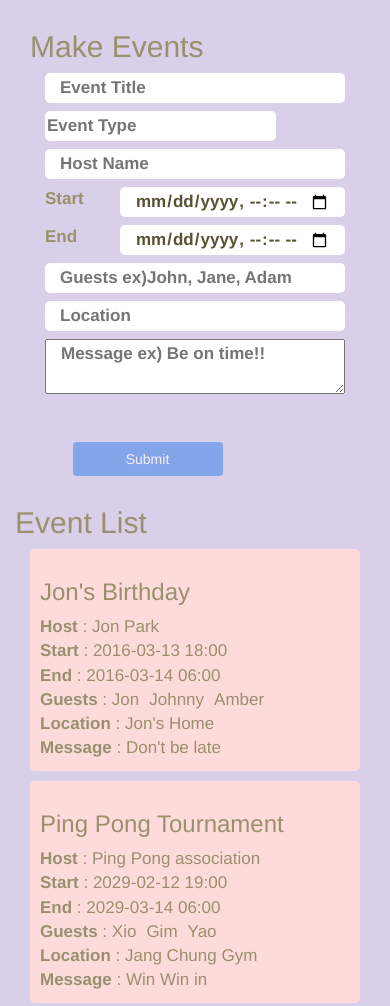
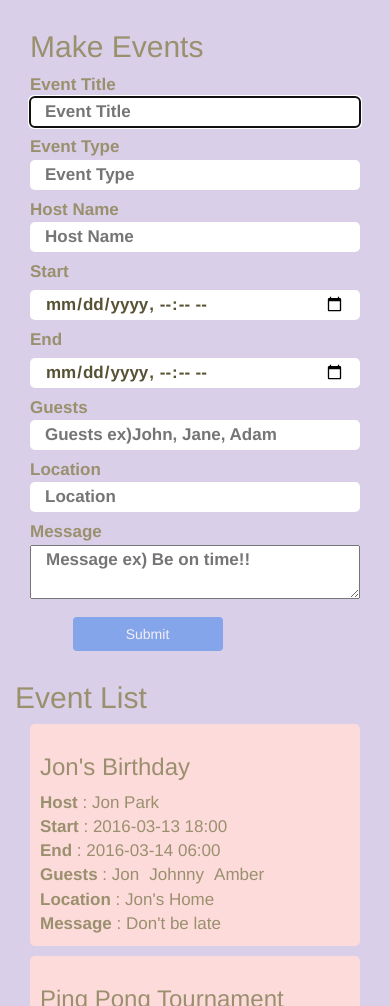
Before and after one commit to wookiecookie87/Event-Planner, a plain HTML site: page index.html at #!/make_plan in a window 390 px wide. Shown: the top 1006 px of the page. Drawn offline with nearby package versions, Linux system fonts and the light colour scheme; some packages are replaced by stand-ins of ours; a script that the page names is missing.

Commit message:
almost done

```diff
--- a/js/angular/ng_controller.js
+++ b/js/angular/ng_controller.js
@@ -12,8 +12,8 @@ angular.module("EventPlanner")
 				{name : "Jon's Birthday",
 				type : "Birthday Event",
 				host : "Jon Park",
-				start : "2016-03-13 18:00",
-				end : "2016-03-14 06:00",
+				start_date : "2016-03-13 18:00",
+				end_date : "2016-03-14 06:00",
 				guests : ["Jon", "Johnny", "Amber"],
 				location : "Jon's Home",
 				message : "Don't be late"
@@ -21,8 +21,8 @@ angular.module("EventPlanner")
 				{name : "Ping Pong Tournament",
 				type : "Sports Event",
 				host : "Ping Pong association",
-				start : "2029-02-12 19:00",
-				end : "2029-03-14 06:00",
+				start_date : "2029-02-12 19:00",
+				end_date : "2029-03-14 06:00",
 				guests : ["Xio", "Gim", "Yao"],
 				location : "Jang Chung Gym",
 				message : "Win Win in"
@@ -30,8 +30,8 @@ angular.module("EventPlanner")
 				{name : "Graduation",
 				type : "Academic Event",
 				host : "Fordham Unviersity",
-				start : "2013-05-10 18:00",
-				end : "2013-05-11 18:00",
+				start_date : "2013-05-10 18:00",
+				end_date : "2013-05-11 18:00",
 				guests : ["Luigi", "Johnny", "deven"],
 				location : "Fordham Unviersity Rose Hill",
 				message : "Congrats"
@@ -41,16 +41,29 @@ angular.module("EventPlanner")
 			self.createEvent = function(){
 				//alert("!23123123");
 				var guests = self.event.guests;
+				if(guests){
 					var guest_arr = guests.split(",");
 					var guest = [];
 					guest_arr.forEach(function(guests){
 						alert(guests);
 						guest.push(guests.trim());
 					});
+				}
+
+				self.event.start_date = setDateFormat(self.event.start);
+				self.event.end_date = setDateFormat(self.event.end);
+				self.event.guests = guest;
+				self.events.push(self.event);
+				self.event = null;
+			};
 
 
-				self.event.guests = guest;
 
-				self.events.push(self.event);
-			};
+			function setDateFormat(date){
+				var ISOdate = date.toISOString();
+				var date_arr = ISOdate.replace("T", " ").split(".");
+				console.log(date_arr);
+				return date_arr[0].slice(0, -3);
+
+			}
 		}]);
--- a/js/angular/ng_directive.js
+++ b/js/angular/ng_directive.js
@@ -9,8 +9,10 @@ angular.module("EventPlanner")
 
 					if(!viewValue || !comparisonModel){
 					// It's valid because we have nothing to compare against
+
+						console.log("true!!!!1");
 						ctrl.$setValidity("lowerThan", true);
-					}
+					}else {
 						if (comparisonModel) {
 							var to = comparisonModel.split("T");
 							t = new Date(to[0]+" "+to[1]); //new Date(to);
@@ -21,6 +23,7 @@ angular.module("EventPlanner")
 						}
 
 						ctrl.$setValidity("lowerThan", Date.parse(t) > Date.parse(f));
+					}
 			// It's valid if model is lower than the model we're comparing against
 					return viewValue;
 				};
--- a/sass/style.scss
+++ b/sass/style.scss
@@ -87,6 +87,11 @@ body {
 		margin-top: 10px;
 	}
 
+	.warn {
+		font-size: 12px;
+		color: $error-color;
+	}
+
 }
 
 .show-event {
@@ -102,4 +107,6 @@ body {
 			margin-right: 10px;
 		}
 	}
+
+
 }
--- a/template/create_event.html
+++ b/template/create_event.html
@@ -2,15 +2,18 @@
 
 	<form ng-submit="eventCtrl.createEvent()" name="eventForm" class="col-xs-12 col-md-6 col-lg-6 make-event">
 	<h2>Make Events</h2>
-		<label for="event-title" class="col-xs-12">
+		<label for="event-title" class="col-xs-12 no-padding">
+			<div class="col-xs-12 col-sm-12 col-md-3 col-md-3 no-padding">Event Title</div>
 			<div class="col-xs-12 col-sm-12 col-md-9 col-lg-9 no-padding">
-				<input type="text" class="col-xs-12" name="event-title" ng-model="eventCtrl.event.name" id="event-title"  placeholder="Event Title" required>
+				<input type="text" class="col-xs-12" name="event-title" ng-model="eventCtrl.event.name" id="event-title"  placeholder="Event Title" required autofocus>
 			</div>
-			<span class="error col-xs-12 col-sm-12 col-md-3 col-lg-3" ng-show="eventForm.event-title.$error.required">This field is required</span>
+			<span class="error col-xs-12" ng-show="eventForm.event-title.$error.required">This field is required</span>
 		</label>
-		<label for="event-type" class="col-xs-12 ">
+		<label for="event-type" class="col-xs-12 no-padding">
+			<div class="col-xs-12 col-sm-12 col-md-3 col-md-3 no-padding">Event Type</div>
 			<div class="col-xs-12 col-sm-12 col-md-9 col-lg-9 no-padding">
-				<input list="event-type" name="event-type" id="event-type" ng-model="eventCtrl.event.type" placeholder="Event Type" required>
+
+				<input class="col-xs-12" list="event-type" name="event-type" id="event-type" ng-model="eventCtrl.event.type" placeholder="Event Type" required>
 				<datalist id="event-type">
 					<option value="Birthday Event">Birthday Event</option>
 					<option value="Sports Event">Sports Event</option>
@@ -20,44 +23,48 @@
 			</div>
 			<span class="col-xs-12 col-sm-12 col-md-3 col-lg-3" ng-show="eventForm.event-type.$error.required">This field is required</span>
 		</label>
-		<label for="" class="col-xs-12">
+		<label for="event-host" class="col-xs-12 no-padding">
+			<div class="col-xs-12 col-sm-12 col-md-3 col-md-3 no-padding">Host Name</div>
 			<div class="col-xs-12 col-sm-12 col-md-9 col-lg-9 no-padding">
-				<input type="text" name="event-host" ng-model="eventCtrl.event.host" class="col-xs-12" placeholder="Host Name" required>
+				<input type="text" name="event-host" id="event-host" ng-model="eventCtrl.event.host" class="col-xs-12" placeholder="Host Name" required autocomplete="name">
 			</div>
 		</label>
-		<label for="host" class="col-xs-12 col-sm-12 col-md-5 col-lg-5">
-
-			<span class="col-xs-3 col-sm-3 col-md-2 col-lg-2 no-padding">Start</span>
-			<div class="col-xs-9 col-sm-9 col-md-8 col-lg-8 no-padding">
-				<input type="datetime-local" name="start" class="col-xs-12" name="event-start" ng-model="eventCtrl.event.start" lower-than="{{eventCtrl.event.end}}" required/>
+		<label for="start" class="col-xs-12 no-padding">
+			<span class="col-xs-12 col-sm-12 col-md-3 col-md-3 no-padding">Start</span>
+			<div class="col-xs-12 col-sm-12 col-md-9 col-lg-9 no-padding">
+				<input type="datetime-local" name="start" id="start" class="col-xs-12" name="event-start" ng-model="eventCtrl.event.start" lower-than="{{eventCtrl.event.end}}" required/>
    			 </div>
-			<span class="col-xs-12" ng-show="eventForm.start.$error.lowerThan">Start time cannot be later than End time</span>
+			<span class="warn col-xs-12" ng-show="eventForm.start.$error.lowerThan">Start time cannot be later than End time</span>
 		</label>
-		<label for="" class="col-xs-12 col-sm-12 col-md-5 col-lg-5">
-			<span class="col-xs-3 col-sm-3 col-sm-2 col-lg-2 no-padding">End</span>
-			<div class="col-xs-9 col-sm-9 col-md-8 col-lg-8 no-padding">
-				<input type="datetime-local" name="end" class="col-xs-12" name="event-end" ng-model="eventCtrl.event.end" higher-than="{{eventCtrl.event.start}}" required/>
+		<label for="end" class="col-xs-12 no-padding">
+			<span class="col-xs-12 col-sm-12 col-md-3 col-md-3 no-padding">End</span>
+			<div class="col-xs-12 col-sm-12 col-md-9 col-lg-9 no-padding">
+				<input type="datetime-local" name="end" id="end" class="col-xs-12" name="event-end" ng-model="eventCtrl.event.end" higher-than="{{eventCtrl.event.start}}" required/>
     		</div>
-			<span class="col-xs-12" ng-show="eventForm.end.$error.higherThan">End time cannot be earlier than start time</span>
+			<span class="warn col-xs-12" ng-show="eventForm.end.$error.higherThan">End time cannot be earlier than start time</span>
 		</label>
-		<label for="" class="col-xs-12">
+		<label for="guests" class="col-xs-12 no-padding">
+			<div class="col-xs-12 col-sm-12 col-md-3 col-md-3 no-padding">Guests</div>
 			<div class="col-xs-12 col-sm-12 col-md-9 col-lg-9 no-padding">
-				<input type="text" class="col-xs-12" ng-model="eventCtrl.event.guests" placeholder="Guests ex)John, Jane, Adam">
+				<input type="text" class="col-xs-12" name="guests" id="guests" ng-model="eventCtrl.event.guests" placeholder="Guests ex)John, Jane, Adam">
 			</div>
 
 		</label>
-		<label for="" class="col-xs-12">
+		<label for="location" class="col-xs-12 no-padding">
+			<div class="col-xs-12 col-sm-12 col-md-3 col-md-3 no-padding">Location</div>
 			<div class="col-xs-12 col-sm-12 col-md-9 col-lg-9 no-padding">
-				<input type="text" name="event-location" class="col-xs-12" ng-model="eventCtrl.event.location" required placeholder="Location">
+				<input type="text" name="event-location" id="location" class="col-xs-12" ng-model="eventCtrl.event.location" required placeholder="Location">
 			</div>
+			<span class="col-xs-12 col-sm-12 col-md-3 col-lg-3" ng-show="eventForm.event-location.$error.required">This field is required</span>
 		</label>
-		<label for="" class="col-xs-12">
+		<label for="message" class="col-xs-12 no-padding">
+			<div class="col-xs-12 col-sm-12 col-md-3 col-md-3 no-padding">Message</div>
 			<div class="col-xs-12 col-sm-12 col-md-9 col-lg-9 no-padding">
-				<textarea type="text" name="event-message" class="col-xs-12" ng-model="eventCtrl.event.message" required placeholder="Message ex) Be on time!! ">
+				<textarea type="text" name="event-message" id="message" class="col-xs-12" ng-model="eventCtrl.event.message" required placeholder="Message ex) Be on time!! ">
 
 				</textarea>
 			</div>
-			<span class="col-xs-3"></span>
+			<span class="col-xs-12 col-sm-12 col-md-3 col-lg-3" ng-show="eventForm.event-message.$error.required">This field is required</span>
 		</label>
 		<div class="col-xs-7 no-padding no-padding">
 			<button type="submit" ng-disabled="eventForm.$invalid"  class="btn">Submit</button>
@@ -71,11 +78,12 @@
 			<div class="event-card">
 				<h3>{{event.name}}</h3>
 				<div><strong>Host</strong> : {{event.host}}</div>
-				<div><strong>Start</strong> : {{event.start}}</div>
-				<div><strong>End</strong> : {{event.end}}</div>
+				<div><strong>Start</strong> : {{event.start_date}}</div>
+				<div><strong>End</strong> : {{event.end_date}}</div>
+				<div ng-if="event.guests">
 				<strong>Guests</strong> :
 				<span class="guests" ng-repeat="guest in event.guests">{{guest}}</span>
-
+				</div>
 				<div><strong>Location</strong> : {{event.location}}</div>
 				<div><strong>Message</strong> : {{event.message}}</div>
 			</div>
```
Also changed, not shown: template/register.html (+2 -2 lines), css/style.css. Lines whose indentation alone changed are shown as unchanged.
